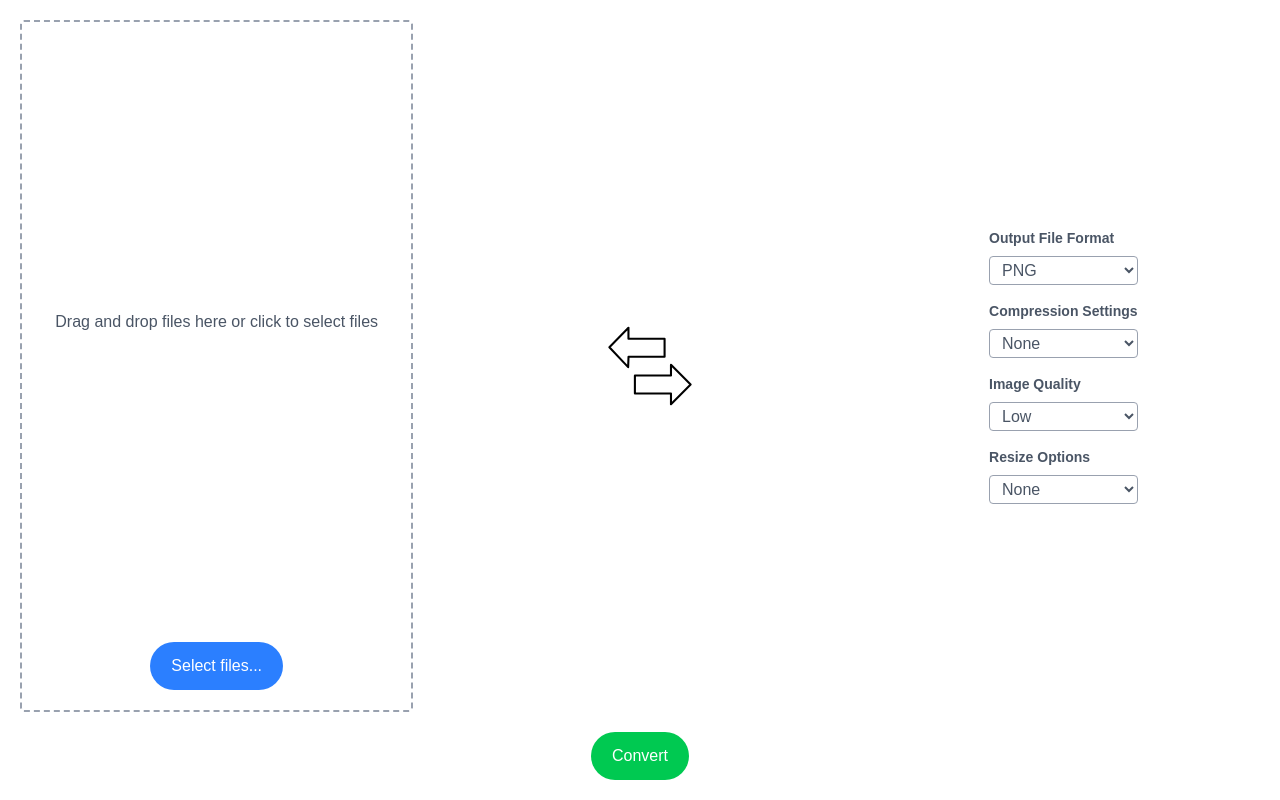
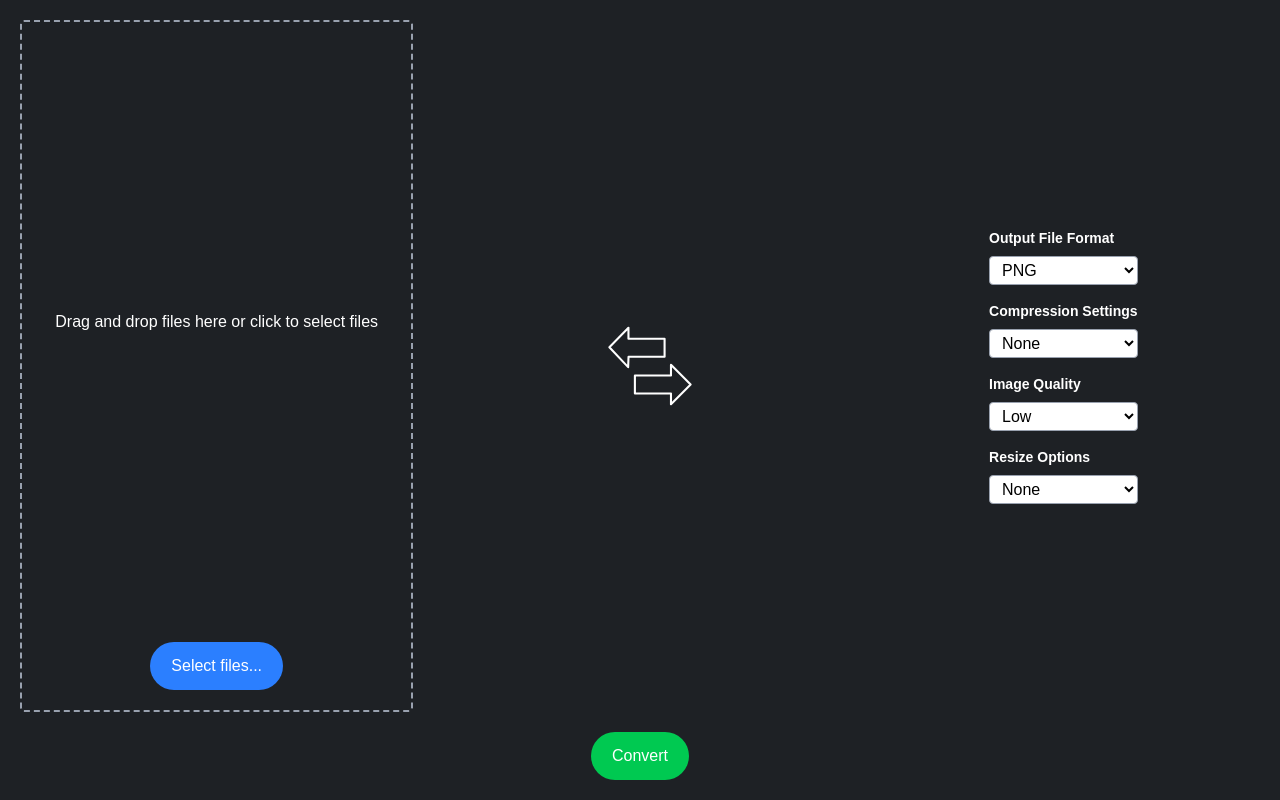
Before and after one commit to LibreConverters/libreconverters.com, a Next.js app: page / in a window 1280 px wide. Built offline with nearby package versions, Linux system fonts and the light colour scheme.

Commit message:
change color scheme to dark

```diff
--- a/src/app/FileDropBox.tsx
+++ b/src/app/FileDropBox.tsx
@@ -3,7 +3,7 @@ import React from 'react';
 const FileDropBox = () => {
     return (
         <div
-            className="flex flex-col items-center justify-center w-full h-full border-2 border-dashed border-gray-400 rounded text-gray-600"
+            className="flex flex-col items-center justify-center w-full h-full border-2 border-dashed border-gray-400 rounded text-white"
             onDrop={(e) => {
                 e.preventDefault();
                 const files = Array.from(e.dataTransfer.files).filter(
--- a/src/app/SettingsPanel.tsx
+++ b/src/app/SettingsPanel.tsx
@@ -2,7 +2,7 @@ import React from 'react';
 
 const SettingsPanel = () => {
   return (
-    <div className="flex items-center justify-center w-full h-full p-5 rounded text-gray-600">
+    <div className="flex items-center justify-center w-full h-full p-5 rounded text-white">
       <div className="flex flex-col gap-4">
         <div className="flex flex-col gap-2">
           <label className="text-sm font-semibold" htmlFor="outputFormat">
@@ -10,7 +10,7 @@ const SettingsPanel = () => {
           </label>
           <select
             id="outputFormat"
-            className="bg-white border border-gray-400 rounded px-2 py-1"
+            className="bg-white text-black border border-gray-400 rounded px-2 py-1"
           >
             <option value="png">PNG</option>
             <option value="jpeg">JPEG</option>
@@ -23,7 +23,7 @@ const SettingsPanel = () => {
           </label>
           <select
             id="compression"
-            className="bg-white border border-gray-400 rounded px-2 py-1"
+            className="bg-white text-black border border-gray-400 rounded px-2 py-1"
           >
             <option value="none">None</option>
             <option value="lossless">Lossless</option>
@@ -36,7 +36,7 @@ const SettingsPanel = () => {
           </label>
           <select
             id="imageQuality"
-            className="bg-white border border-gray-400 rounded px-2 py-1"
+            className="bg-white text-black border border-gray-400 rounded px-2 py-1"
           >
             <option value="1">Low</option>
             <option value="5">Medium</option>
@@ -49,7 +49,7 @@ const SettingsPanel = () => {
           </label>
           <select
             id="resizeOptions"
-            className="bg-white border border-gray-400 rounded px-2 py-1"
+            className="bg-white text-black border border-gray-400 rounded px-2 py-1"
           >
             <option value="none">None</option>
             <option value="contain">Contain</option>
--- a/src/app/globals.css
+++ b/src/app/globals.css
@@ -18,8 +18,8 @@
 @import "tailwindcss";
 
 :root {
-  --background: #ffffff;
-  --foreground: #171717;
+  --background: #1e2125;
+  --foreground: #d1d5da;
 }
 
 @theme inline {
@@ -31,8 +31,8 @@
 
 @media (prefers-color-scheme: dark) {
   :root {
-    --background: #0a0a0a;
-    --foreground: #ededed;
+    --background: #1e2125;
+    --foreground: #d1d5da;
   }
 }
 
--- a/src/app/page.tsx
+++ b/src/app/page.tsx
@@ -31,7 +31,9 @@ export default function Home() {
           <FileDropBox />
         </div>
         <div style={{ flex: 1, display: 'flex', justifyContent: 'center', alignItems: 'center', padding: '20px' }}>
+          <div style={{ filter: 'invert(1)' }}>
           <Image src="/convert.svg" alt="converter" width={100} height={100} />
+        </div>
         </div>
         <div style={{ flex: 1}}>
           <SettingsPanel />
```
